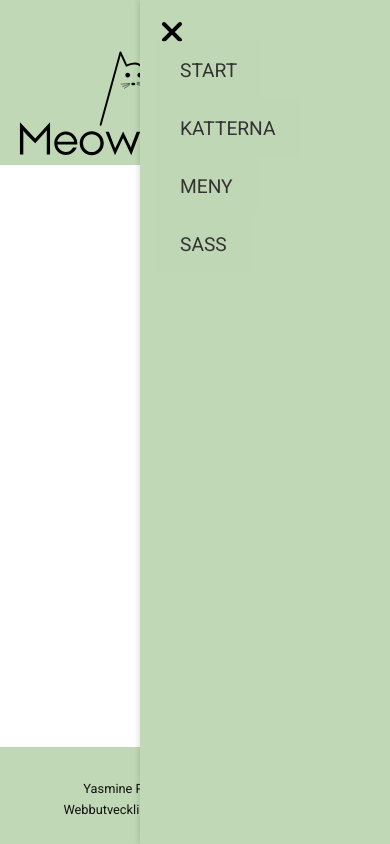
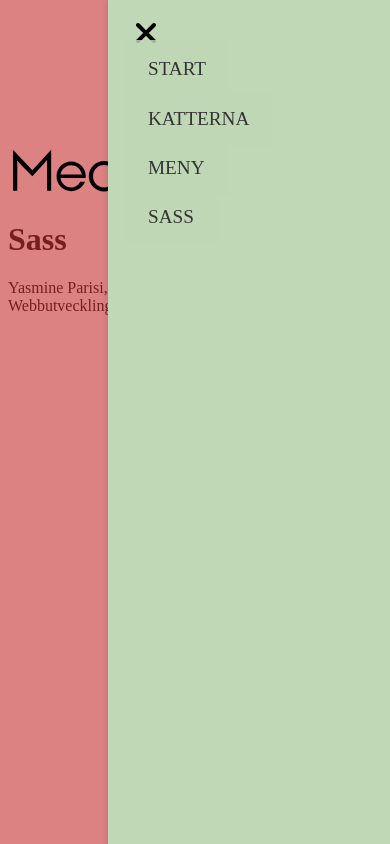
Before and after one commit to parisiproductions/moment3, a website built with Parcel: page src/html/sass.html in a window 390 px wide. Both pictures are taken after a click on the button "Öppna meny". Built offline with nearby package versions, Linux system fonts and the light colour scheme.

Commit message:
test med färger

```diff
--- a/package.json
+++ b/package.json
@@ -11,6 +11,7 @@
   },
   "description": "",
   "devDependencies": {
+    "@parcel/transformer-sass": "^2.13.3",
     "parcel": "^2.13.3",
     "sharp": "^0.33.5",
     "svgo": "^3.3.2"
--- /dev/null
+++ b/src/css/_components.scss
@@ -0,0 +1 @@
+// Detta är en tom SCSS-fil.
--- /dev/null
+++ b/src/css/_layout.scss
@@ -0,0 +1,135 @@
+
+/* Header och navigation */
+
+.logo img{
+    width: 100%;
+    max-width: 100%;
+    height: auto;
+}
+
+
+.navigation {
+    display: flex;
+    flex-direction: column;
+    justify-content: center;
+    gap: 2rem;
+    align-items: center;
+    padding-top: 3rem;
+    width: 100%;
+}
+
+
+#nav-menu {
+    display: flex;
+    flex-direction: row;
+    gap: 2rem;
+    align-items: center;
+    padding-top: 2rem;
+}
+
+#nav-menu a:hover{
+    background-color: #ffffffa8
+    }
+
+nav{
+    display: none;
+ul {
+    display: flex;
+    flex-direction: row;
+    list-style: none;
+    padding: 0;
+    margin: 0;
+}
+li {
+    padding-bottom: 0.7rem;
+}
+a {
+    text-decoration: none;
+    font-size: 1.2rem;
+    color: #333;
+    padding: 1.1rem 1.5rem 1.1rem;
+    background-color: rgba(255, 255, 255, 0.425);
+    text-transform: uppercase;
+}
+}
+
+.nav-link-active{
+    background-color: #ffffff;
+    padding: 1.1rem 1.5rem 1.1rem;
+}
+
+
+
+/* Hamburgermeny och stäng-knapp */
+.hamburger-btn, .close-btn {
+    background: none;
+    border: none;
+    font-size: 2rem;
+    cursor: pointer;
+    color: #333;
+}
+
+.hamburger-btn {
+    display: none; /* Dölj hamburgarknappen */
+}
+
+/* Stäng-knapp */
+#close-menu {
+    display: none; /* Dölj stäng-knappen som standard */
+}
+
+
+
+
+/* Media queries*/
+/* Skärmar mindre än eller lika med 1024px */
+@media (max-width: 1024px) {
+    .hamburger-btn {
+        display: block; /* Visa hamburgarknappen */
+    }
+
+    .navigation {
+        justify-content:space-between;
+        padding-right: 1rem;
+        flex-direction: row;
+    }
+
+    #nav-menu {
+        display: none;
+        flex-direction: column;
+        background-color: #c0d8b5;
+        position: fixed;
+        top: 0;
+        right: 0;
+        width: 250px;
+        height: 100vh;
+        box-shadow: -2px 0 5px rgba(0, 0, 0, 0.1);
+        padding: 1rem;
+        z-index: 1000;
+    }
+
+    #nav-menu a:hover{
+        background-color: #c0d8b5d5;
+        }
+
+        nav a {
+            background-color: #c0d8b5d5;
+        }
+
+        .nav-link-active{
+            background-color: #c0d8b5d5;
+        }
+
+    #nav-menu ul {
+        flex-direction: column;
+        gap: 1rem;
+    }
+
+    #nav-menu.hidden {
+        display: none;
+    }
+
+    #close-menu {
+        display: block;
+    }
+}
--- /dev/null
+++ b/src/css/_mixins.scss
@@ -0,0 +1 @@
+// Detta är en tom SCSS-fil.
--- /dev/null
+++ b/src/css/_variables.scss
@@ -0,0 +1,5 @@
+
+$background-color: #dd8282;
+
+
+$background-color-dark: darken($background-color, 40%);
--- /dev/null
+++ b/src/css/main.scss
@@ -0,0 +1,15 @@
+/*Importerar alla partials*/
+
+@use "base";
+@use "components";
+@use "layout";
+@use "mixins";
+@use "themes";
+@use "variables";
+
+
+
+body{
+    background-color: variables.$background-color;
+    color: variables.$background-color-dark;
+}
--- a/src/html/sass.html
+++ b/src/html/sass.html
@@ -15,8 +15,8 @@
 		<link rel="icon" type="image/png" sizes="32x32" href="../images/katt.png">
 		<link rel="icon" type="image/png" sizes="16x16" href="../images/katt.ico">
 
+        <link rel="stylesheet" href="../css/main.scss">
 
-    <link rel="stylesheet" href="../css/styles.css">
    <script src="../js/app.js" type="module"></script>
     <title>Demowebbplats för Yasmine Parisi</title>
 </head>
```
Also changed, not shown: src/index.html (+1 -1 lines), src/css/_base.scss (added), src/css/_themes.scss (added), 2 other files.
